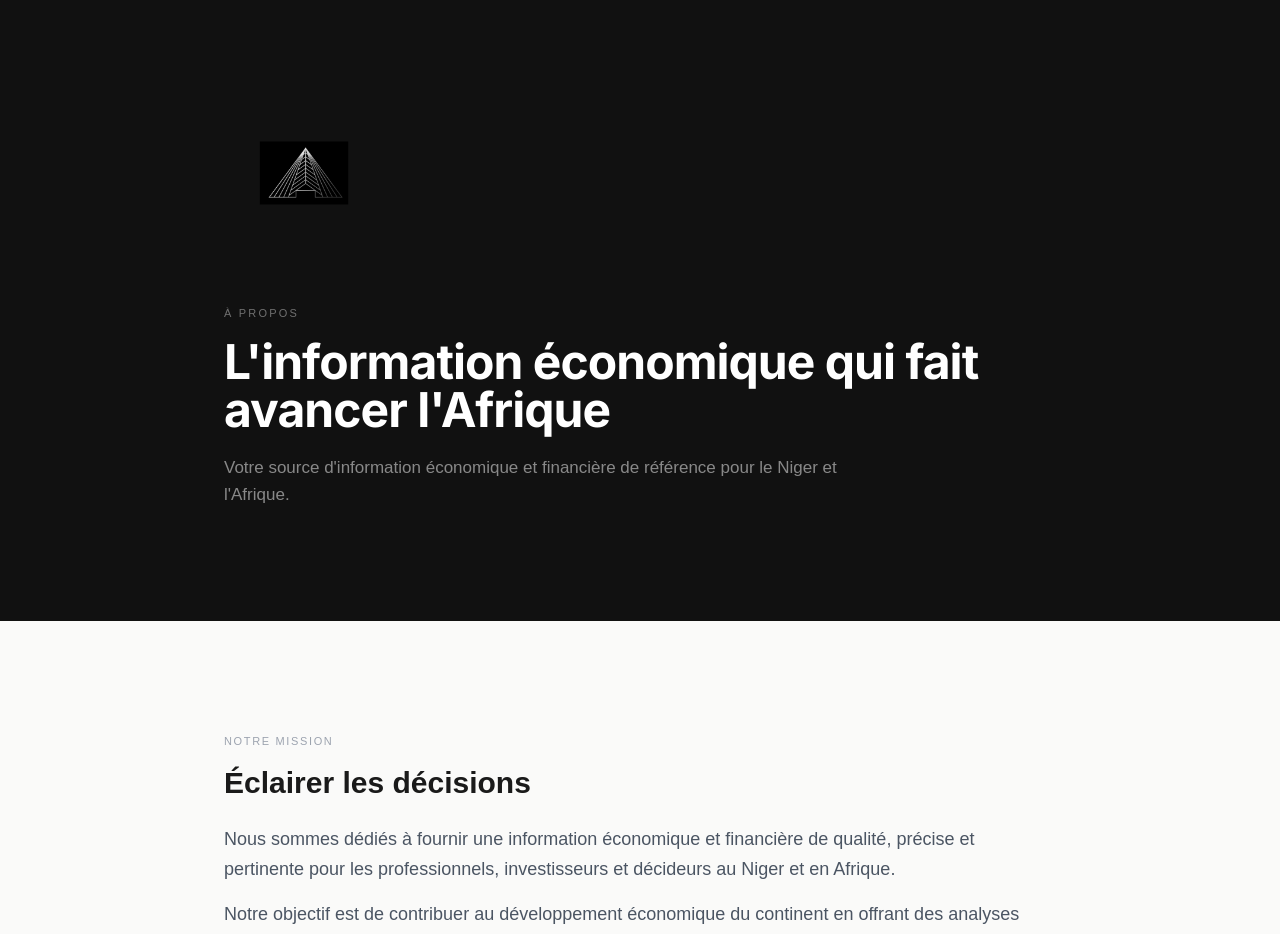
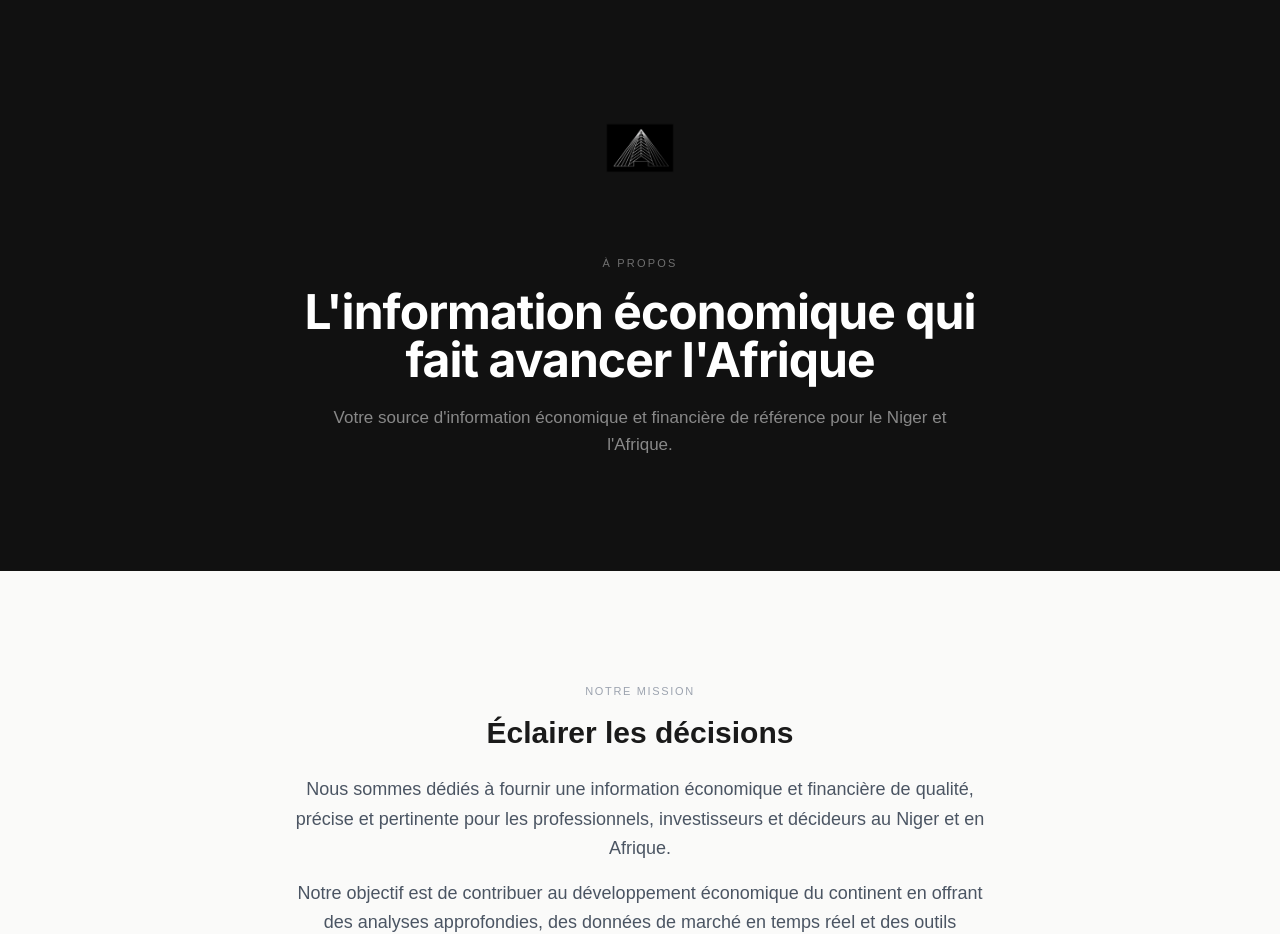
Before and after one commit to Lerouks/NigerFin, a Next.js app: page /about in a window 1280 px wide. Shown: the part 148-1082 px from the top of the page. Built offline with nearby package versions, Linux system fonts and the light colour scheme; no server answers; the database is empty; a web font is replaced by a local one.

Commit message:
Center about page layout: hero, sections, and founder cards
https://claude.ai/code/session_01FucvbXHHRdvXynMASP42Qd

```diff
--- a/src/app/about/page.tsx
+++ b/src/app/about/page.tsx
@@ -12,28 +12,28 @@ export default function AboutPage() {
   return (
     <div className="min-h-screen bg-[#fafaf9]">
       <section className="bg-[#111] text-white py-20 md:py-28">
-        <div className="max-w-4xl mx-auto px-4 sm:px-6 lg:px-8">
+        <div className="max-w-3xl mx-auto px-4 sm:px-6 lg:px-8 text-center">
           <Image
             src="/logo-white.png"
             alt="NFI Report"
-            width={160}
-            height={48}
-            className="mb-8"
+            width={120}
+            height={36}
+            className="mb-8 mx-auto"
             priority
           />
           <span className="text-[11px] tracking-[0.2em] uppercase text-white/40 block mb-4">À propos</span>
           <h1 className="text-4xl md:text-5xl mb-5 leading-[1.1]">
             L&apos;information économique qui fait avancer l&apos;Afrique
           </h1>
-          <p className="text-[17px] text-white/50 max-w-2xl leading-relaxed">
+          <p className="text-[17px] text-white/50 max-w-2xl mx-auto leading-relaxed">
             Votre source d&apos;information économique et financière de référence pour le Niger et l&apos;Afrique.
           </p>
         </div>
       </section>
 
-      <section className="py-20 md:py-28">
-        <div className="max-w-4xl mx-auto px-4 sm:px-6 lg:px-8">
-          <div className="mb-20">
+      <section className="py-20 md:py-28 bg-[#fafaf9]">
+        <div className="max-w-3xl mx-auto px-4 sm:px-6 lg:px-8">
+          <div className="mb-20 text-center">
             <span className="text-[11px] tracking-[0.15em] uppercase text-gray-400 block mb-4">Notre mission</span>
             <h2 className="text-3xl mb-6">Éclairer les décisions</h2>
             <p className="text-gray-600 text-lg leading-relaxed mb-4">
@@ -44,7 +44,7 @@ export default function AboutPage() {
             </p>
           </div>
 
-          <div className="mb-20">
+          <div className="mb-20 text-center">
             <span className="text-[11px] tracking-[0.15em] uppercase text-gray-400 block mb-4">Nos valeurs</span>
             <div className="grid grid-cols-1 md:grid-cols-3 gap-5">
               {[
@@ -52,7 +52,7 @@ export default function AboutPage() {
                 { title: 'Intégrité', text: 'Notre indépendance éditoriale garantit une information objective et fiable.' },
                 { title: 'Innovation', text: 'Nous développons des outils innovants pour accompagner les professionnels africains.' },
               ].map((v) => (
-                <div key={v.title} className="bg-white rounded-xl border border-black/[0.06] p-6">
+                <div key={v.title} className="bg-white rounded-xl border border-black/[0.06] p-6 text-left">
                   <h3 className="text-xl mb-3 font-semibold">{v.title}</h3>
                   <p className="text-gray-600">{v.text}</p>
                 </div>
@@ -60,22 +60,22 @@ export default function AboutPage() {
             </div>
           </div>
 
-          <div className="mb-20">
+          <div className="mb-20 text-center">
             <span className="text-[11px] tracking-[0.15em] uppercase text-gray-400 block mb-4">Fondateurs</span>
             <h2 className="text-3xl mb-8">Les visionnaires derrière NFI Report</h2>
             <div className="grid grid-cols-1 md:grid-cols-2 gap-6 mb-8">
-              <div className="bg-white rounded-xl border border-black/[0.06] p-7">
-                <div className="w-16 h-16 bg-[#111] text-white rounded-full flex items-center justify-center text-xl font-semibold mb-4">RB</div>
-                <h3 className="text-xl font-semibold mb-1">NFI B.</h3>
-                <p className="text-[13px] text-gray-400 mb-3">Co-fondateur</p>
+              <div className="bg-white rounded-xl border border-black/[0.06] p-7 text-left">
+                <div className="w-16 h-16 bg-[#111] text-white rounded-full flex items-center justify-center text-xl font-semibold mb-4 mx-auto">RB</div>
+                <h3 className="text-xl font-semibold mb-1 text-center">NFI B.</h3>
+                <p className="text-[13px] text-gray-400 mb-3 text-center">Co-fondateur</p>
                 <p className="text-gray-600 text-[15px] leading-relaxed">
                   Entrepreneur engagé et fin observateur des dynamiques économiques régionales, NFI est à l&apos;origine de la vision fondatrice de NFI REPORT. Convaincu que l&apos;Afrique mérite une presse économique d&apos;excellence, il oeuvre à construire une plateforme indépendante capable d&apos;éclairer investisseurs, dirigeants et institutions.
                 </p>
               </div>
-              <div className="bg-white rounded-xl border border-black/[0.06] p-7">
-                <div className="w-16 h-16 bg-[#111] text-white rounded-full flex items-center justify-center text-xl font-semibold mb-4">IS</div>
-                <h3 className="text-xl font-semibold mb-1">Ibrahim S.</h3>
-                <p className="text-[13px] text-gray-400 mb-3">Co-fondateur</p>
+              <div className="bg-white rounded-xl border border-black/[0.06] p-7 text-left">
+                <div className="w-16 h-16 bg-[#111] text-white rounded-full flex items-center justify-center text-xl font-semibold mb-4 mx-auto">IS</div>
+                <h3 className="text-xl font-semibold mb-1 text-center">Ibrahim S.</h3>
+                <p className="text-[13px] text-gray-400 mb-3 text-center">Co-fondateur</p>
                 <p className="text-gray-600 text-[15px] leading-relaxed">
                   Ingénieur et entrepreneur engagé dans le développement économique africain, Ibrahim structure la vision stratégique de NFI REPORT. Son approche analytique, inspirée des standards internationaux, vise à élever le débat économique au Niger et en Afrique en proposant une information indépendante, rigoureuse et orientée vers l&apos;action.
                 </p>
```
